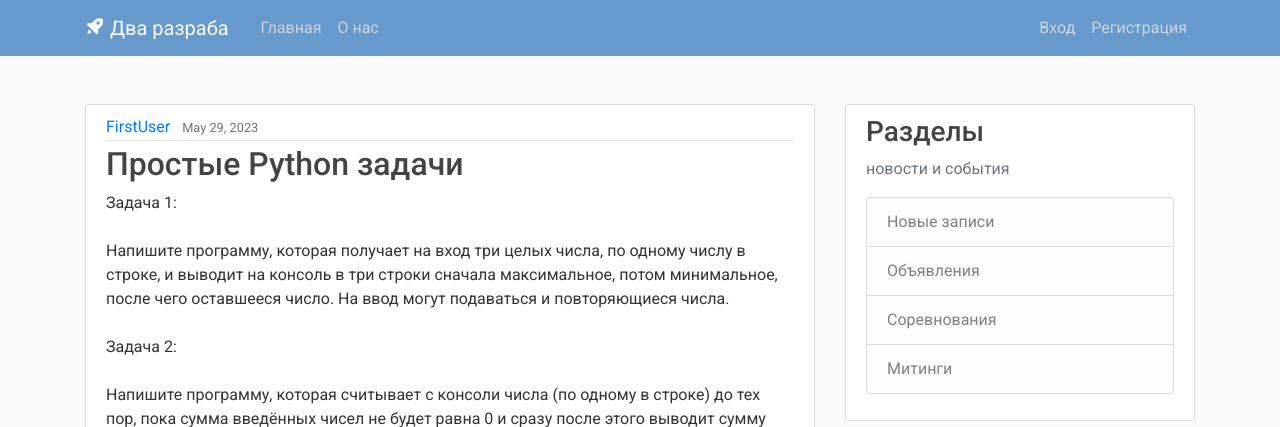
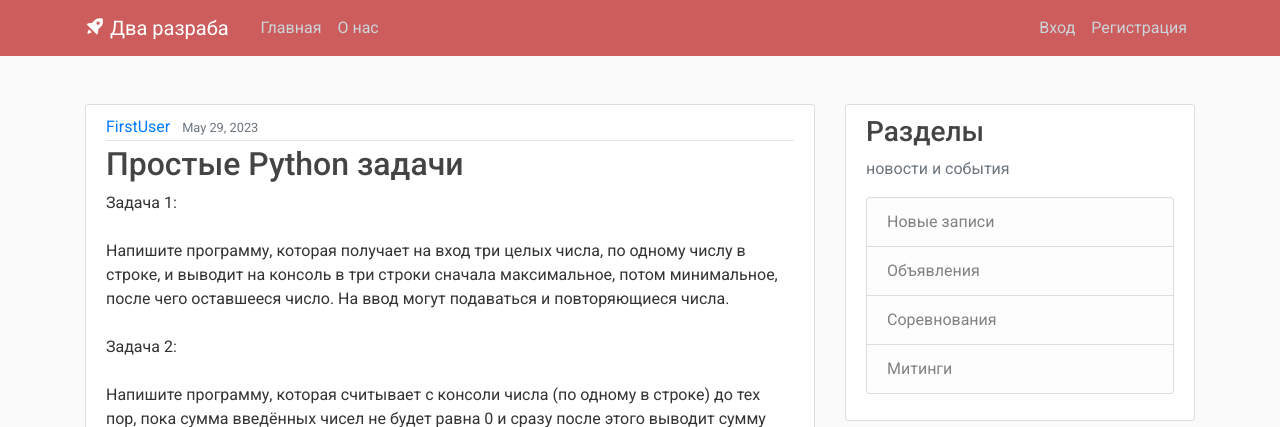
Before and after one commit to WhiteHodok/DjangoBlog, a Django app: page / in a window 1280 px wide. Shown: the top 427 px of the page. Run offline with Django 3.2, Linux system fonts and the light colour scheme; data comes from the database, SQL or seed files in the repository; some libraries are stand-ins or nearby versions.

Commit message:
Features-A1-ChangeMarkup
- Изменён цвет разметки

```diff
--- a/blog/static/blog/main.css
+++ b/blog/static/blog/main.css
@@ -22,7 +22,7 @@ ul {
 }
 
 .bg-blue {
-  background-color: #6699cc;
+  background-color: #CD5C5C;
 }
 
 .site-header .navbar-nav .nav-link {
```
